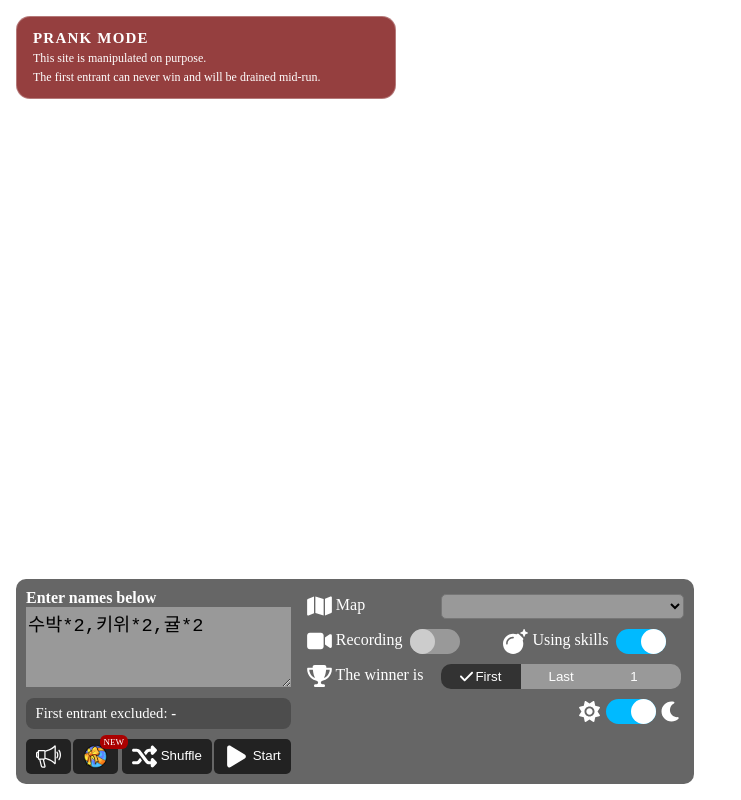
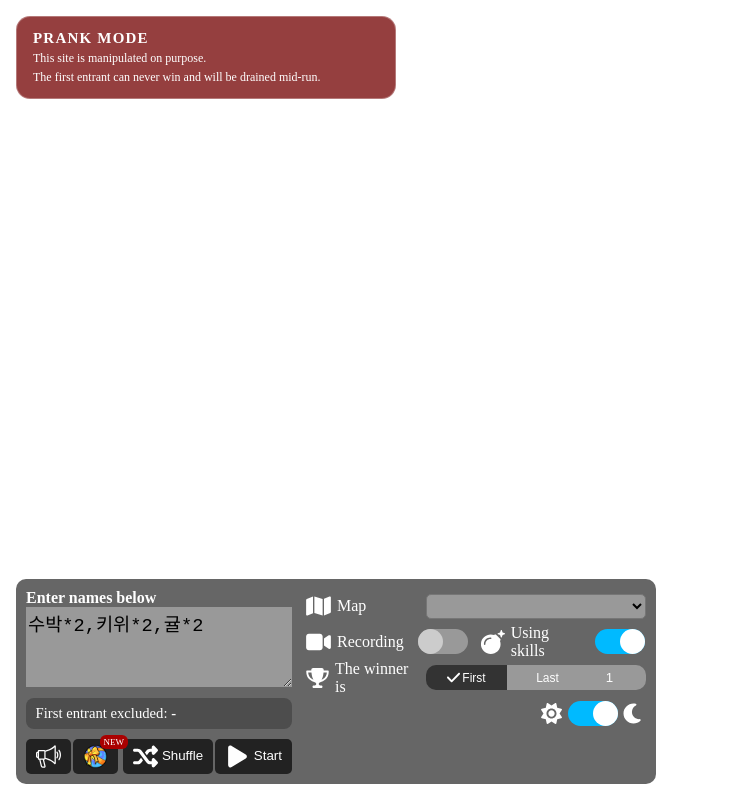
Before and after one commit to KimYooBin1/pin-ball, a website built with Parcel: page index.html in a window 1280 px wide. Shown: the whole page, without its empty margins (0-741 px from the left). Built offline with nearby package versions, Linux system fonts and the light colour scheme; no server answers; files whose address does not match are found by name.

Commit message:
Fix settings panel overlap

```diff
--- a/assets/style.scss
+++ b/assets/style.scss
@@ -123,6 +123,8 @@ div.copyright a {
   min-width: 50%;
 
   display: flex;
+  align-items: flex-start;
+  gap: 14px;
   visibility: visible;
   opacity: 1;
   transition: visibility 0s, opacity 1s linear;
@@ -200,6 +202,7 @@ div.copyright a {
   div.left {
     flex-grow: 1;
     flex-shrink: 1;
+    min-width: 260px;
     order: 1;
 
     .prank-summary {
@@ -231,23 +234,49 @@ div.copyright a {
     order: 2;
     flex-grow: 0;
     flex-shrink: 0;
+    width: min(340px, 42vw);
 
     div.row {
-      display: flex;
+      display: grid;
+      grid-template-columns: 110px minmax(0, 1fr);
+      column-gap: 10px;
       align-items: center;
-      height: 35px;
+      min-height: 35px;
 
       label {
-        width: 150px;
-        flex-grow: 0;
-        flex-shrink: 0;
-        padding-left: 1rem;
+        width: auto;
+        min-width: 0;
+        padding-left: 0;
         color: white;
+        display: flex;
+        align-items: center;
+        gap: 6px;
       }
 
       .toggle-item {
-        width: 50%;
+        width: auto;
       }
+    }
+
+    div.row.row-toggles {
+      grid-template-columns: repeat(2, minmax(0, 1fr));
+      gap: 10px;
+
+      .toggle-item {
+        min-width: 0;
+        display: flex;
+        align-items: center;
+        justify-content: space-between;
+        gap: 8px;
+      }
+
+      label {
+        flex: 1 1 auto;
+      }
+    }
+
+    div.row.row-theme {
+      grid-template-columns: 1fr;
     }
   }
 
@@ -304,14 +333,15 @@ div.copyright a {
   .btn-group {
     display: flex;
     justify-content: stretch;
+    width: 100%;
+    min-width: 0;
 
     & > * {
       box-sizing: border-box;
-      flex-grow: 0;
-      flex-shrink: 0;
+      flex: 1 1 0;
       overflow: hidden;
       height: 25px;
-      width: 33%;
+      min-width: 0;
       border-radius: 0;
       background: #999;
       border: none;
@@ -346,9 +376,15 @@ div.copyright a {
       }
     }
 
+    button {
+      font-size: 12px;
+      white-space: nowrap;
+    }
+
     input[type=number] {
       box-sizing: border-box;
       text-align: center;
+      max-width: 58px;
     }
   }
 }
```
